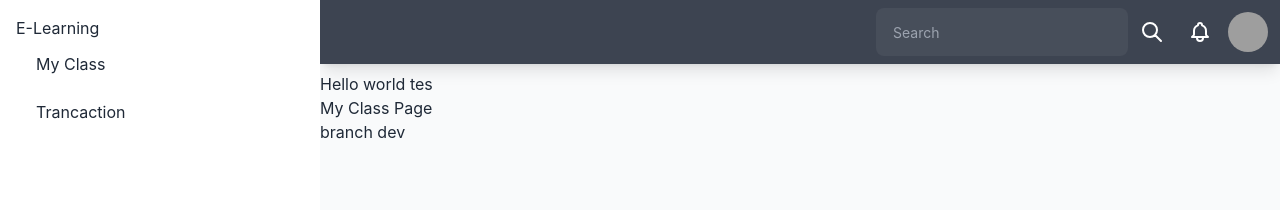
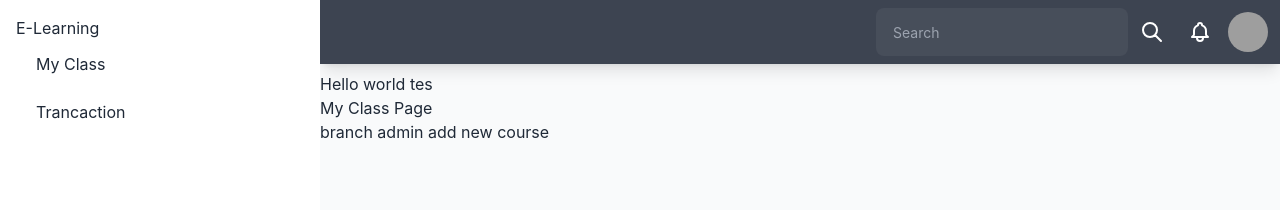
Before and after one commit to lms-20/fe_dashboard_lms, a React (Create React App) app: page /myclass in a window 1280 px wide. Shown: the top 210 px of the page. Built offline with nearby package versions, Linux system fonts and the light colour scheme; grey boxes are pictures that could not be loaded.

Commit message:
commit admin add new course

```diff
--- a/src/pages/MyClass/MyClass.jsx
+++ b/src/pages/MyClass/MyClass.jsx
@@ -8,7 +8,7 @@ const MyClass = props => {
     return (
         <div>
             <h1>My Class Page</h1>
-            <p>branch dev</p>
+            <p>branch admin add new course</p>
         </div>
     )
 }
```
